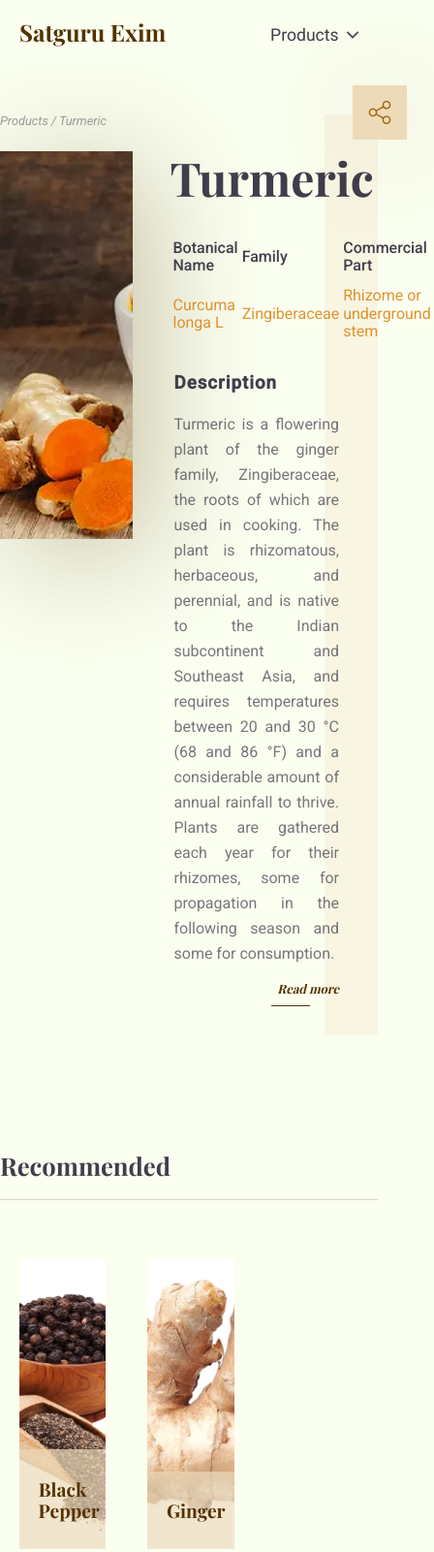
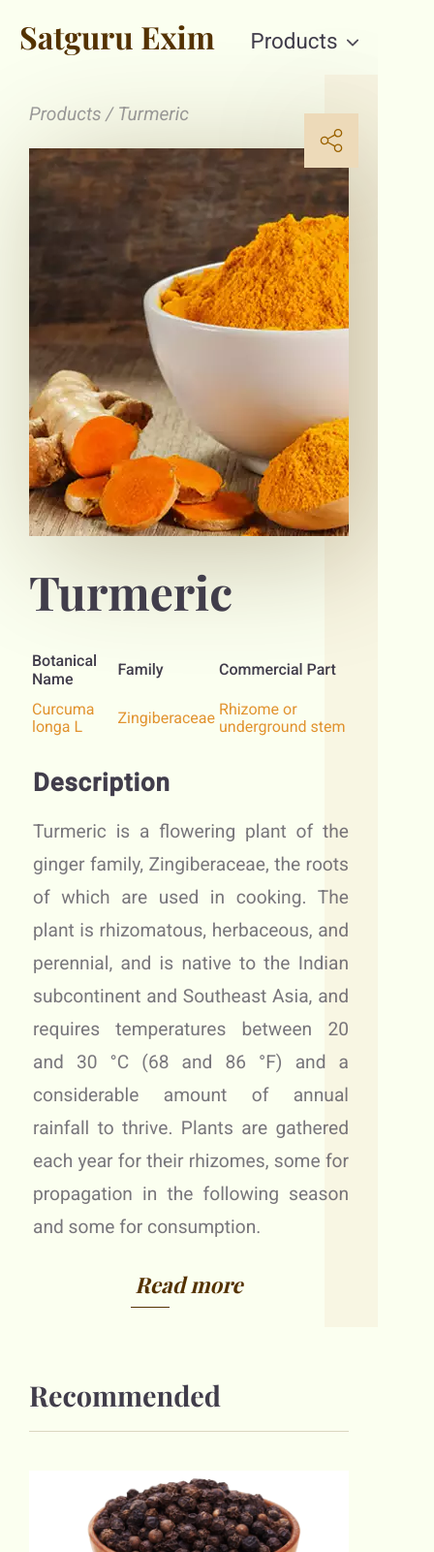
Before and after one commit to mohanyadav/satguru-exim-spices-website, a plain HTML site: page index.html in a window 390 px wide. Shown: the top 1601 px of the page at 97% size, 448 px wide, since content can reach past the window. Drawn offline with nearby package versions, Linux system fonts and the light colour scheme.

Commit message:
Added mobile responsive, favicon and meta tags

```diff
--- a/css/main.css
+++ b/css/main.css
@@ -337,3 +337,192 @@ footer .third {
 .third p {
     opacity: 0.5;
 }
+
+/* Responsive design */
+@media only screen and (max-width:991px){
+
+}
+
+
+@media only screen and (max-width:800px){
+
+}
+
+
+/*Mobile*/
+@media (max-width: 767px)
+{
+    /* Global Styles */
+    .container {
+        max-width: 100%;
+        width: 100%;
+        padding: 30px 30px;
+        margin-top: 0px;
+        box-sizing: border-box;
+    }
+
+    /* Navigation */
+    .logo {
+        font-size: 2em;
+    }
+
+    nav p {
+        font-size: 1.4em;
+    }
+
+    /* Product Container */
+    .breadcrumbs {
+        font-size: 1.2em;
+    }
+
+    .image_wrapper {
+        float: none;
+        width: 100%;
+    }
+
+    .content_wrapper {
+        float: none;
+        width: 100%;
+        padding: 0%;
+        margin-top: 30px;
+    }
+
+    .content_wrapper h3 {
+        font-size: 1.6em;
+        margin-bottom: 0px;
+    }
+
+    .content_wrapper p {
+        font-size: 1.2em;
+        line-height: 34px;
+    }
+
+    .read_more_button {
+        font-size: 1.4em;
+        text-align: center;
+        margin-top: 30px;
+    }
+
+    .read_more_button::after {
+        right: 50%;
+        transform: translate(-50%);
+    }
+
+    .share_wrapper {
+        top: 40px;
+        right: 20px;
+    }
+
+    /* Recommended Section */
+    .recommended {
+        margin-bottom: 0px;
+    }
+
+    .recommended h2 {
+        font-size: 1.8em;
+    }
+
+    .recommended .card {
+        margin-left: 0px;
+        margin-right: 0px;
+        margin-bottom: 10px;
+        width: 100%;
+        display: block;
+    }
+
+    .recommended .card .title_holder {
+        font-size: 1.4em;
+    }
+
+    /* Contact Section */
+    .contact {
+        margin-bottom: 0px;
+    }
+
+    .contact .left-section {
+        float: none;
+        display: block;
+        padding: 0px;
+        width: 100%;
+    }
+
+    .contact .right-section {
+        float: none;
+        width: 100%;
+        display: block;
+    }
+
+    input[type="text"],
+    input[type="tel"],
+    input[type="email"] {
+        font-size: 1em;
+    }
+
+    input::placeholder {
+        font-size: 1em;
+    }
+
+    input[type="submit"] {
+        font-size: 1.3em;
+    }
+
+    /* Footer Styles */
+    footer .first,
+    footer .second,
+    footer .third {
+        width: 100%;
+        height: 50px;
+    }
+
+    footer .second {
+        margin-top: 20px;
+    }
+
+    footer .third {
+        order: -1;
+    }
+}
+
+
+/*iphone X*/
+@media only screen
+    and (device-width : 375px)
+    and (device-height : 812px)
+    and (-webkit-device-pixel-ratio : 3)
+{
+
+}
+
+
+/*iphone 8 plus*/
+@media only screen
+    and (device-width : 414px)
+    and (device-height : 736px)
+    and (-webkit-device-pixel-ratio : 3)
+{
+
+ }
+
+
+/*iphone 8*/
+@media only screen
+    and (device-width : 375px)
+    and (device-height : 667px)
+    and (-webkit-device-pixel-ratio : 2)
+{
+
+ }
+
+
+/*ipad pro*/
+@media only screen and (min-device-width: 1024px) and (max-device-height: 1366px) and (-webkit-min-device-pixel-ratio: 2)  and (orientation: portrait)
+{
+
+}
+
+
+/*ipad*/
+@media all and (device-width: 768px) and (device-height: 1024px) and (orientation:portrait)
+{
+
+}
--- a/index.html
+++ b/index.html
@@ -5,6 +5,31 @@
     <meta name="viewport" content="width=device-width, initial-scale=1.0">
     <meta http-equiv="X-UA-Compatible" content="ie=edge">
     <title>Satguru Exim | Turmeric</title>
+
+    <!-- Meta Tags -->
+    <meta name="theme-color" content="#EDDAB9" >
+
+    <meta http-equiv="content-type" content="text/html; charset=utf-8" />
+
+    <meta property="title" content="Spices Export | Fresh Spices from India - Satguru Exim" />
+    <meta name="description" content="Satguru is a leading exporter of exotic and fresh spices from the best farms of India"/>
+
+	<meta property="og:locale" content="en_US" />
+	<meta property="og:type" content="website" />
+	<meta property="og:title" content="Spices Export | Fresh Spices from India - Satguru Exim" />
+	<meta property="og:description" content="Satguru is a leading exporter of exotic and fresh spices from the best farms of India" />
+	<meta property="og:url" content="https://www.satguruexim.com/" />
+	<meta property="og:site_name" content="SatguruExim.com" />
+    <meta property="og:image" content="https://www.raanvara.com/satguru/images/icons/favicon.jpg" />
+
+	<meta name="twitter:card" content="summary_large_image" />
+	<meta name="twitter:description" content="Satguru is a leading exporter of exotic and fresh spices from the best farms of India" />
+	<meta name="twitter:title" content="Spices Export | Fresh Spices from India - Satguru Exim" />
+	<meta name="twitter:site" content="@satguruexim.com" />
+    <meta name="twitter:image" content="https://www.raanvara.com/satguru/images/icons/favicon.jpg" />
+
+    <!-- Favicon -->
+    <link rel="shortcut icon" href="images/icons/favicon.jpg" type="image/x-icon">
 
     <!-- Normalize CSS -->
     <link rel="stylesheet" href="https://cdnjs.cloudflare.com/ajax/libs/normalize/8.0.0/normalize.min.css">
@@ -58,7 +83,7 @@
 
             <a href="#" class="read_more_button"><i>Read more</i></a>
 
-            <a href="#" class="share_wrapper">
+            <a href="http://www.facebook.com/sharer.php?u=https://raanvara.com/satguru" target="_blank" class="share_wrapper">
                 <img src="images/icons/share_icon.svg" alt="Share Icon">
             </a>
         </div>
```
Also changed, not shown: images/icons/favicon.jpg (added).
